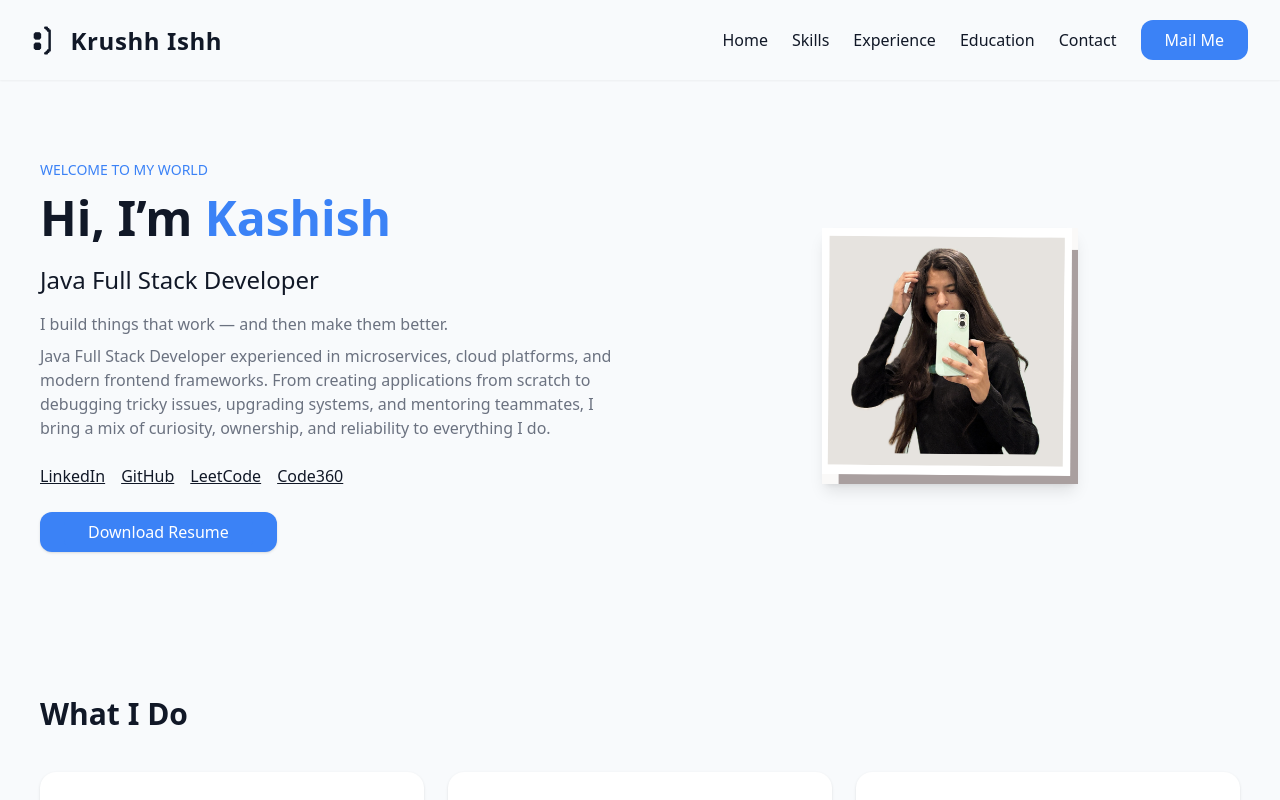
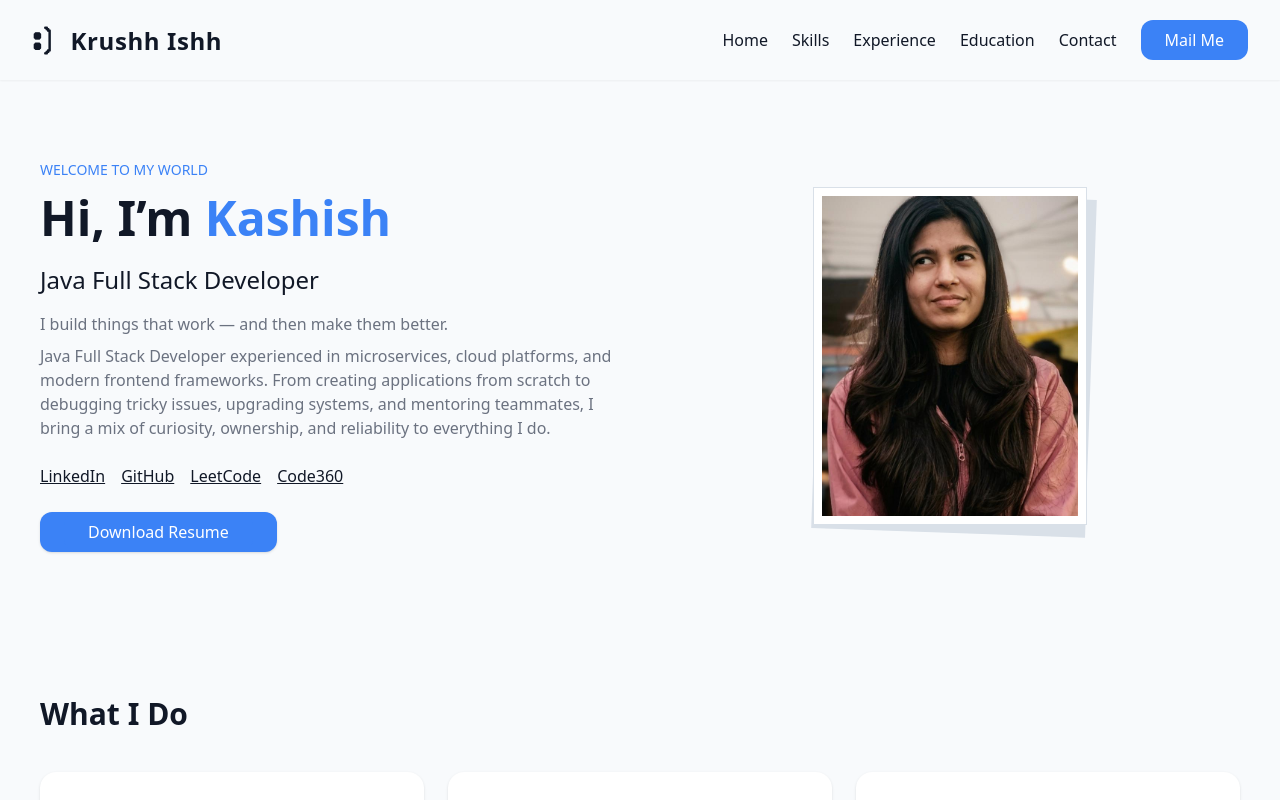
Before and after one commit to krushh-ishh/kashish-portfolio, a React (Vite) app: page / in a window 1280 px wide. Shown: the top 800 px of the page. Built offline with nearby package versions, Linux system fonts and the light colour scheme.

Commit message:
feat: add profile images and update LinkedIn link in App component

```diff
--- a/src/App.jsx
+++ b/src/App.jsx
@@ -117,7 +117,7 @@ export default function App() {
           </p>
 
           <div className="flex gap-4 mb-6">
-            <a href="https://www.linkedin.com/in/kashish-6186a421b/" className="underline" target="_blank">
+            <a href="https://www.linkedin.com/in/kashish-6186a421b/details/recommendations/" className="underline" target="_blank">
               LinkedIn
             </a>
             <a href="https://github.com/krushh-ishh" className="underline" target="_blank">
@@ -144,11 +144,16 @@ export default function App() {
         </div>
 
         <div className="flex justify-center">
-          <img
-            src="/assets/profile.png"
-            alt="Kashish"
-            className="w-64 h-64  object-cover shadow-lg"
-          />
+          <div className="relative">
+            <div className="absolute inset-0 translate-x-1 translate-y-2 rotate-[2deg] bg-[rgb(217_224_232)]" />
+            <div className="relative border border-[rgb(217_224_232)] bg-white p-2">
+              <img
+                src="/assets/pfp.jpeg"
+                alt="Kashish"
+                className="h-80 w-64 object-cover"
+              />
+            </div>
+          </div>
         </div>
       </section>
 
```
Also changed, not shown: public/assets/pfp.jpeg (added), 1 other file (tests, documents, lock files or other folders).
